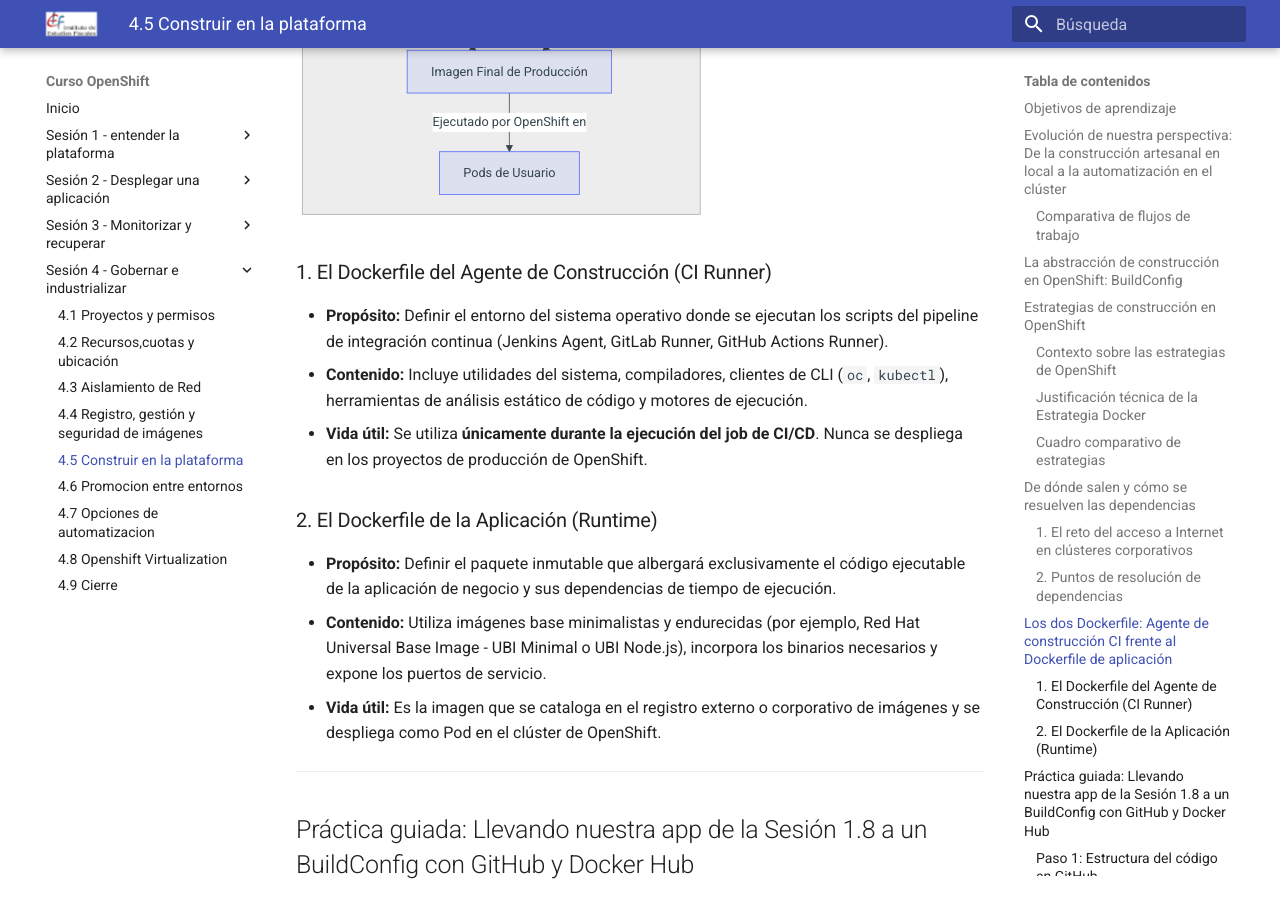
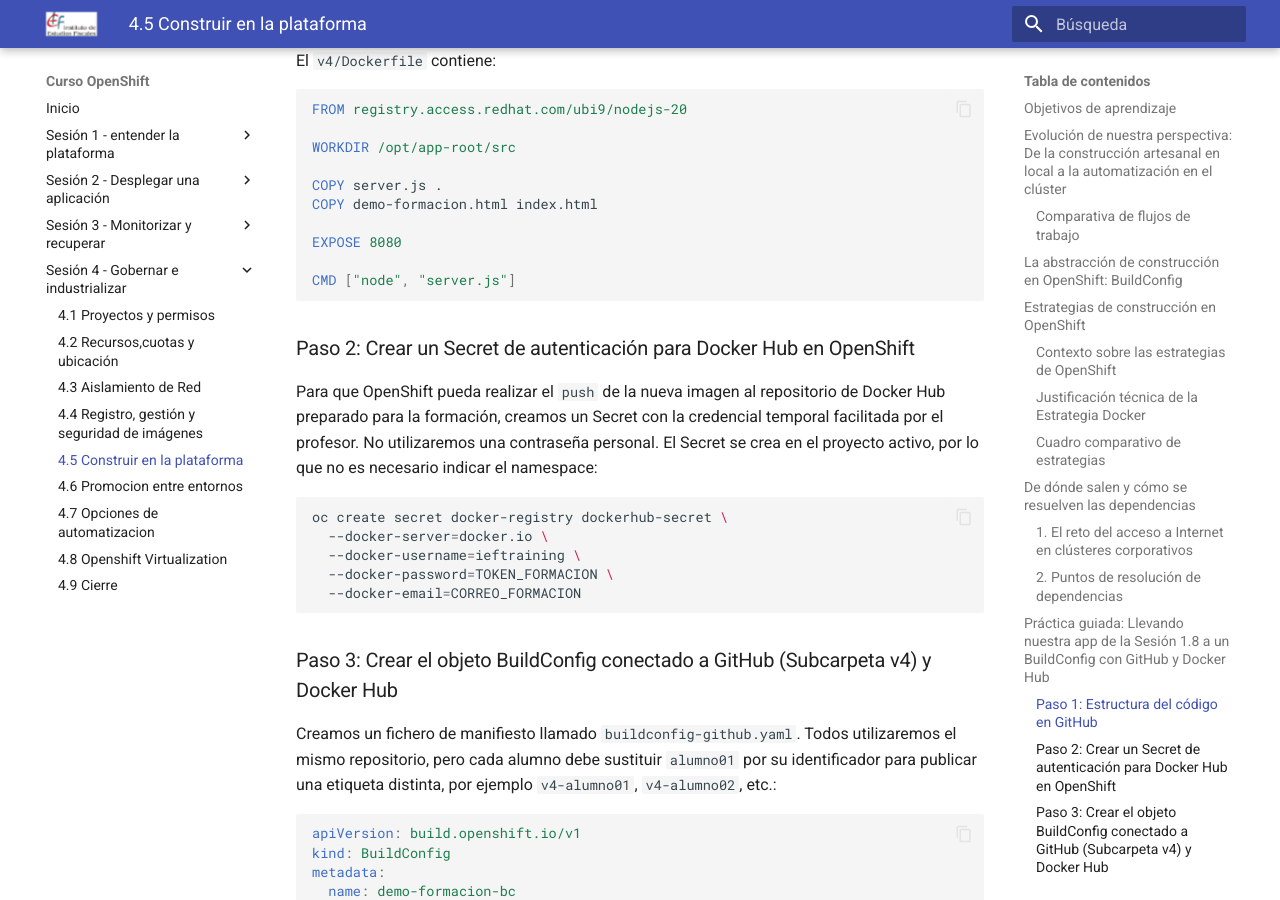
Before and after one commit to ieftraining/curso-openshift, an MkDocs documentation site: the page built from docs/sesion4/4.5 Construir en la plataforma.md, in a window 1280 px wide and 900 px high, scrolled down 6254 px. Built offline with MkDocs 1.6.1 and Material for MkDocs 9.7.7, drawn with Linux system fonts in a browser that asks for light colours; some of the changed text lies outside the part shown.

Commit message:
Add files via upload

````diff
--- a/docs/sesion4/4.5 Construir en la plataforma.md
+++ b/docs/sesion4/4.5 Construir en la plataforma.md
@@ -7,7 +7,6 @@
 - Comprender el propósito del recurso nativo `BuildConfig` (BC) en OpenShift como abstracción para la automatización de construcciones de imágenes.
 - Analizar y diferenciar las tres estrategias de construcción de OpenShift (Docker, S2I y Binary), comprendiendo las razones técnicas para adoptar la **Estrategia Docker**.
 - Comprender el flujo de resolución y descarga de dependencias durante la fase de compilación en el clúster.
-- Distinguir claramente la responsabilidad y arquitectura de los **dos Dockerfile**: el entorno del agente de construcción CI frente al Dockerfile de la aplicación final.
 - Ejecutar una práctica guiada basada en nuestra aplicación de la Sesión 1.8, utilizando un `BuildConfig` con **Estrategia Docker** conectado a un repositorio de GitHub (especificando `contextDir`) para automatizar la construcción, publicar en **Docker Hub** y actualizar el despliegue existente mediante `oc set image`.
 
 ---
@@ -149,37 +148,6 @@
 
 ---
 
-## Los dos Dockerfile: Agente de construcción CI frente al Dockerfile de aplicación
-
-Conectando de nuevo con la Sesión 1, es fundamental entender que en un ciclo de vida profesional conviven dos tipos de `Dockerfile` con propósitos completamente distintos.
-
-```mermaid
-flowchart TD
-    subgraph Entorno de CI/CD - Agente de Construcción
-        A1[Dockerfile del Agente CI] -->|Define el entorno de trabajo| A2[Contenedor Agente / Runner]
-        A2 -->|Ejecuta herramientas: git, maven, oc, helm, sonar| A3[Compilación del Código y Pruebas Unitarias]
-    end
-
-    subgraph Artefacto Final - Imagen de Aplicación
-        B1[Dockerfile de la Aplicación] -->|Define la runtime ligera| B2[Imagen Final de Producción]
-        A3 -->|Inyecta el binario resultante| B2
-        B2 -->|Ejecutado por OpenShift en| B3[Pods de Usuario]
-    end
-```
-
-### 1. El Dockerfile del Agente de Construcción (CI Runner)
-
-- **Propósito:** Definir el entorno del sistema operativo donde se ejecutan los scripts del pipeline de integración continua (Jenkins Agent, GitLab Runner, GitHub Actions Runner).
-- **Contenido:** Incluye utilidades del sistema, compiladores, clientes de CLI (`oc`, `kubectl`), herramientas de análisis estático de código y motores de ejecución.
-- **Vida útil:** Se utiliza **únicamente durante la ejecución del job de CI/CD**. Nunca se despliega en los proyectos de producción de OpenShift.
-
-### 2. El Dockerfile de la Aplicación (Runtime)
-
-- **Propósito:** Definir el paquete inmutable que albergará exclusivamente el código ejecutable de la aplicación de negocio y sus dependencias de tiempo de ejecución.
-- **Contenido:** Utiliza imágenes base minimalistas y endurecidas (por ejemplo, Red Hat Universal Base Image - UBI Minimal o UBI Node.js), incorpora los binarios necesarios y expone los puertos de servicio.
-- **Vida útil:** Es la imagen que se cataloga en el registro externo o corporativo de imágenes y se despliega como Pod en el clúster de OpenShift.
-
----
 
 ## Práctica guiada: Llevando nuestra app de la Sesión 1.8 a un BuildConfig con GitHub y Docker Hub
 
````
